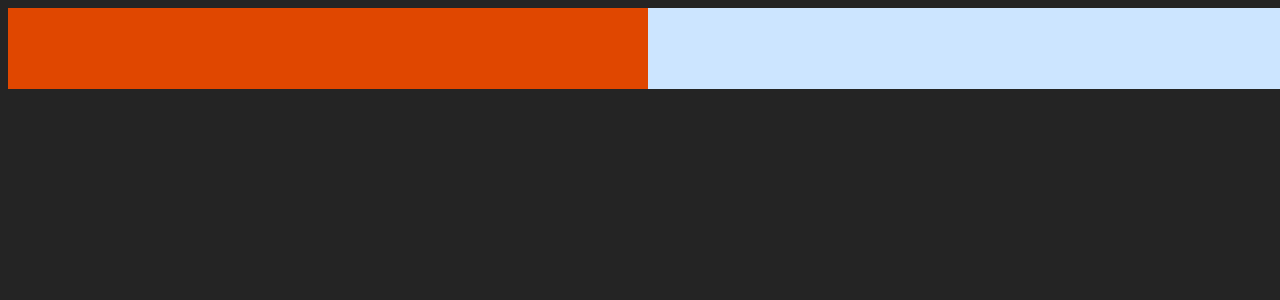
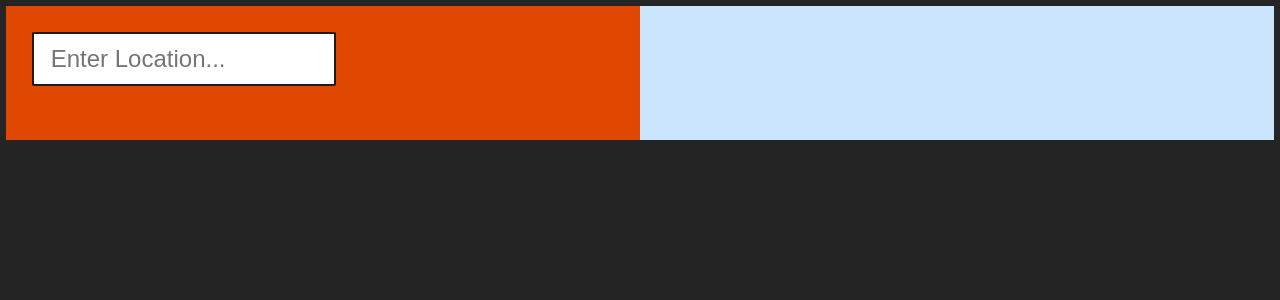
Before and after one commit to MHW20/wx-app, a React app in the folder wx-frontend/: page / in a window 1280 px wide. Shown: the top 300 px of the page. Built offline with nearby package versions, Linux system fonts and the light colour scheme; the HTML template or start-up script is replaced by a standard one.

Commit message:
Search bar added

```diff
--- a/wx-frontend/package.json
+++ b/wx-frontend/package.json
@@ -11,7 +11,8 @@
   },
   "dependencies": {
     "react": "^18.3.1",
-    "react-dom": "^18.3.1"
+    "react-dom": "^18.3.1",
+    "react-icons": "5.3.0"
   },
   "devDependencies": {
     "@eslint/js": "^9.9.0",
--- /dev/null
+++ b/wx-frontend/src/features/Search/Search.css
@@ -0,0 +1,23 @@
+#searchBox {
+  display: flex;
+  height: 50px;
+  width: 300px;
+  background-color: rgb(255, 255, 255);
+  border: solid;
+  border-color: #1b1b1b;
+  border-width: 2px;
+  border-radius: 2%;
+  align-items: center;
+}
+
+input {
+  background-color: transparent;
+  border: none;
+  height: 100%;
+  width: 100%;
+  font-size: 1.5rem
+}
+
+input:focus {
+  outline: none;
+}
--- a/wx-frontend/src/features/Search/Search.tsx
+++ b/wx-frontend/src/features/Search/Search.tsx
@@ -0,0 +1,22 @@
+import React from "react";
+import './Search.css'
+import { FaSearch } from "react-icons/fa";
+
+type SearchProps = {
+  input: string
+}
+
+const Search: React.FC<SearchProps> = ({
+  input
+}) => {
+  return (
+    <div id='searchBox'>
+      <FaSearch />
+      <input
+        placeholder="Enter Location..."
+        value={input}></input>
+    </div>
+  )
+}
+
+export default Search
--- a/wx-frontend/src/index.css
+++ b/wx-frontend/src/index.css
@@ -20,7 +20,8 @@ a:hover {
 
 body {
   display: flex;
-  width: 100%;
-  height: 100%;
+  width: 99%;
+  height: 99%;
   box-sizing: border-box;
+  margin: 0.5%
 }
--- a/wx-frontend/src/pages/home.tsx
+++ b/wx-frontend/src/pages/home.tsx
@@ -1,4 +1,5 @@
 import './home.css'
+import Search from '../features/Search/Search'
 
 function Home() {
   return (
@@ -6,7 +7,8 @@ function Home() {
       <div className="container">
         <div className="leftPanel">
           <div id='searchBoxContainer'>
-
+            <Search
+            />
           </div>
           <div id='recentLocationsContainer'>
 
```
Also changed, not shown: wx-frontend/src/features/Search/components/SearchContainer.tsx (added), 1 other file (tests, documents, lock files or other folders).
